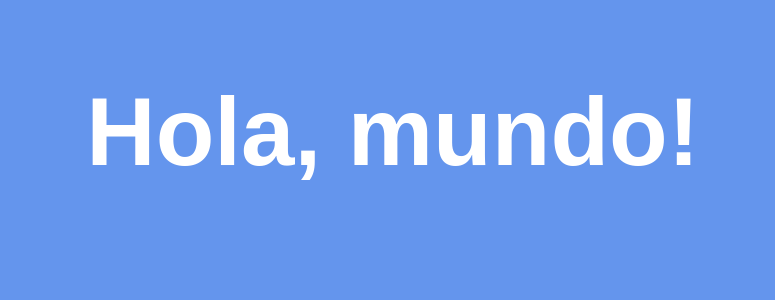
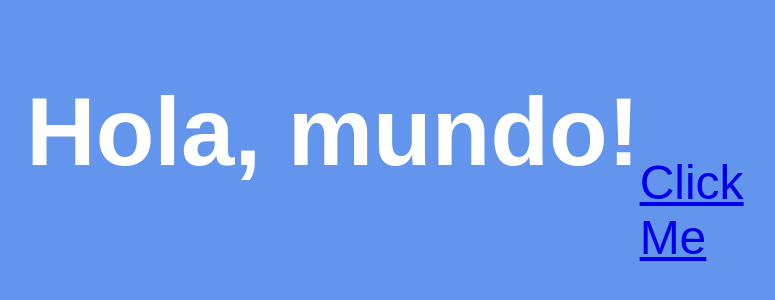
Before and after one commit to fran-gomez/fran-gomez.github.io, a plain HTML site: page index.html in a window 1280 px wide. Shown: the part 268-568 px from the top of the page, without its empty margins (247-1022 px from the left). Drawn offline with Linux system fonts and the light colour scheme.

Commit message:
microfrontend

```diff
--- a/index.html
+++ b/index.html
@@ -13,10 +13,18 @@
                 font-family: Arial, sans-serif;
             }
         </style>
+
+        <script src="./fragmento.js"></script>
     </head>
     <body>
         <h1>
             Hola, mundo!
         </h1>
+        <div style="height: 50px; width: 120px;">
+            <bad-movie-tag></bad-movie-tag>
+            <p>
+                <a href="https://www.youtube.com/watch?v=dQw4w9WgXcQ" target=_blank>Click Me</a>
+            </p>
+        </div>
     </body>
 </html>
```
Lines whose indentation alone changed are shown as unchanged.
